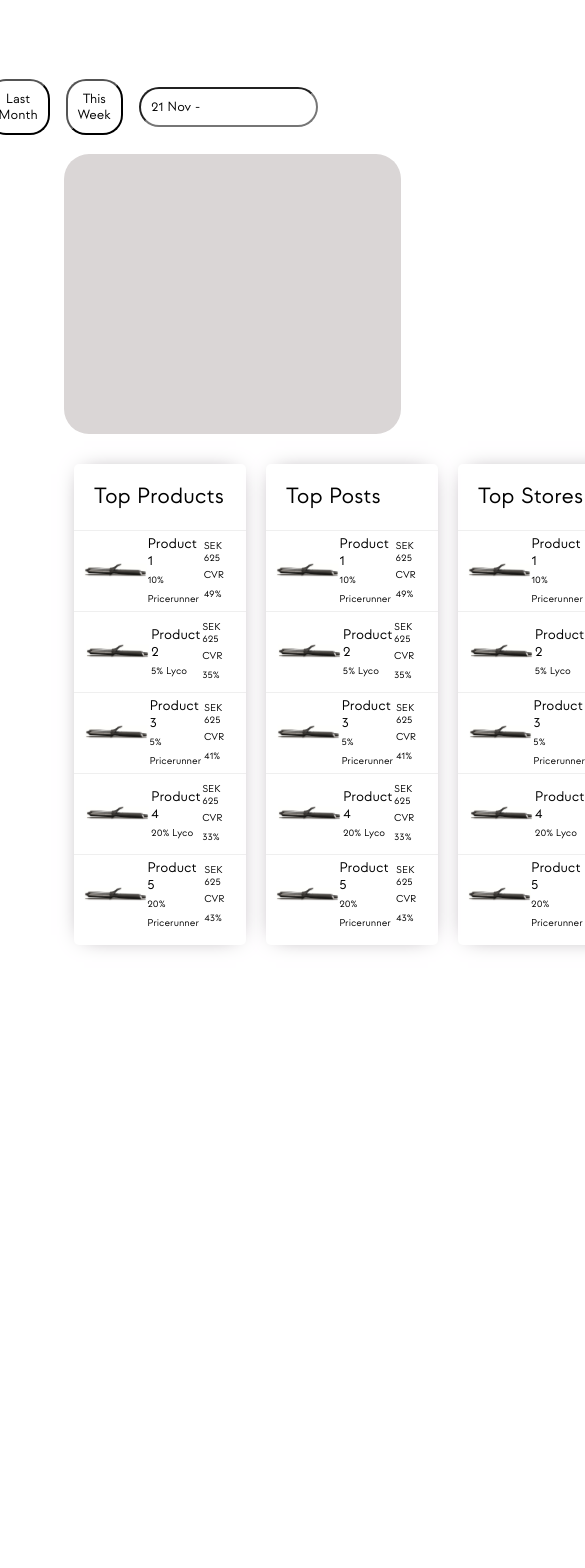
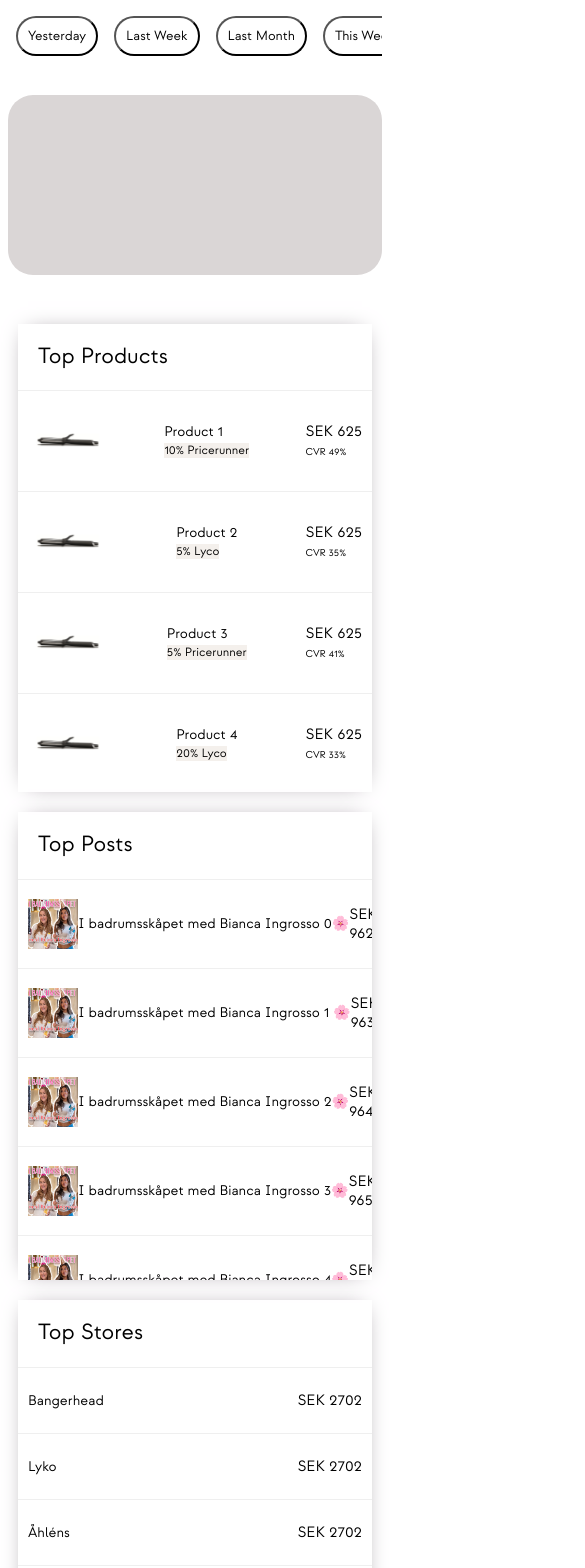
Before and after one commit to Varun-Brainvire/creators-dashboard, a Next.js app: page / in a window 390 px wide. Shown: the top 1568 px of the page, 585 px wide, since content can reach past the window. Before the commit the page ends 1046 px from the top, so only its background shows below. Built offline with nearby package versions, Linux system fonts and the light colour scheme.

Commit message:
Added mobile responsive and css changes , showed data dynamically in bottom components

```diff
--- /dev/null
+++ b/TopPostData.json
@@ -0,0 +1,45 @@
+[
+    {
+        "id":1,
+        "title":"I badrumsskåpet med Bianca Ingrosso 0🌸",
+        "price":"SEK 962",
+        "postImage":"",
+        "flag":"post"
+    },
+    {
+        "id":2,
+        "title":"I badrumsskåpet med Bianca Ingrosso 1 🌸",
+        "price":"SEK 963",
+        "flag":"post"
+    },
+    {
+        "id":3,
+        "title":"I badrumsskåpet med Bianca Ingrosso 2🌸",
+        "price":"SEK 964",
+        "flag":"post"
+    },
+    {
+        "id":4,
+        "title":"I badrumsskåpet med Bianca Ingrosso 3🌸",
+        "price":"SEK 965",
+        "flag":"post"
+    },
+    {
+        "id":5,
+        "title":"I badrumsskåpet med Bianca Ingrosso 4🌸",
+        "price":"SEK 966",
+        "flag":"post"
+    },
+    {
+        "id":6,
+        "title":"I badrumsskåpet med Bianca Ingrosso 5🌸",
+        "price":"SEK 967",
+        "flag":"post"
+    },
+    {
+        "id":7,
+        "title":"I badrumsskåpet med Bianca Ingrosso 6🌸",
+        "price":"SEK 968",
+        "flag":"post"
+    }
+]
--- a/TopProductData.json
+++ b/TopProductData.json
@@ -54,8 +54,8 @@
     "name": "Product 6",
     "image": "../product-images/prada-persona-eau-de-parfum-50-ml-1251-345-0050_1.jpg.svg",
     "price": 273,
-    "flag":"post",
     "type": "Lyco",
+    "flag":"product",
     "percent": 4,
     "cvrPercent": 35
   },
@@ -64,8 +64,8 @@
     "name": "Product 7",
     "image": "../product-images/ghd-curve-soft-curl-tong-1121-121-0000_1.jpg.svg",
     "price": 493,
-    "flag":"post",
     "type": "Pricerunner",
+    "flag":"product",
     "percent": 11,
     "cvrPercent": 12
   },
@@ -74,8 +74,8 @@
     "name": "Product 8",
     "image": "../product-images/deodoc-paris-to-persia-intimtval-100ml-1643-107-0100_1.png.svg",
     "price": 647,
-    "flag":"post",
     "type": "Lyco",
+    "flag":"product",
     "percent": 7,
     "cvrPercent": 23
   },
@@ -84,8 +84,8 @@
     "name": "Product 9",
     "image": "../product-images/deodoc-paris-to-persia-intimtval-100ml-1643-107-0100_1.png.svg",
     "price": 791,
-    "flag":"post",
     "type": "Pricerunner",
+    "flag":"product",
     "percent": 2,
     "cvrPercent": 21
   },
@@ -94,8 +94,8 @@
     "name": "Product 10",
     "image": "../product-images/skarmavild.svg",
     "price": 15,
-    "flag":"post",
     "type": "Lyco",
+    "flag":"product",
     "percent": 10,
     "cvrPercent": 47
   },
@@ -104,8 +104,8 @@
     "name": "Product 11",
     "image": "../product-images/prada-persona-eau-de-parfum-50-ml-1251-345-0050_1.jpg.svg",
     "price": 11,
-    "flag":"stories",
     "type": "Pricerunner",
+    "flag":"product",
     "percent": 10,
     "cvrPercent": 22
   },
@@ -114,8 +114,8 @@
     "name": "Product 12",
     "image": "../product-images/deodoc-paris-to-persia-intimtval-100ml-1643-107-0100_1.png.svg",
     "price": 439,
-    "flag":"stories",
     "type": "Lyco",
+    "flag":"product",
     "percent": 7,
     "cvrPercent": 14
   },
@@ -124,8 +124,8 @@
     "name": "Product 13",
     "image": "../product-images/ghd-curve-soft-curl-tong-1121-121-0000_1.jpg.svg",
     "price": 791,
-    "flag":"stories",
     "type": "Pricerunner",
+    "flag":"product",
     "percent": 18,
     "cvrPercent": 14
   },
@@ -134,8 +134,8 @@
     "name": "Product 14",
     "image": "../product-images/skarmavild.svg",
     "price": 301,
-    "flag":"stories",
     "type": "Lyco",
+    "flag":"product",
     "percent": 18,
     "cvrPercent": 32
   },
@@ -144,8 +144,8 @@
     "name": "Product 15",
     "image": "../product-images/prada-persona-eau-de-parfum-50-ml-1251-345-0050_1.jpg.svg",
     "price": 995,
-    "flag":"stories",
     "type": "Pricerunner",
+    "flag":"product",
     "percent": 7,
     "cvrPercent": 12
   },
@@ -154,8 +154,8 @@
     "name": "Product 16",
     "image": "../product-images/deodoc-paris-to-persia-intimtval-100ml-1643-107-0100_1.png.svg",
     "price": 633,
+    "type": "Lyco",
     "flag":"product",
-    "type": "Lyco",
     "percent": 15,
     "cvrPercent": 48
   },
@@ -164,8 +164,8 @@
     "name": "Product 17",
     "image": "../product-images/ghd-curve-soft-curl-tong-1121-121-0000_1.jpg.svg",
     "price": 872,
-    "flag":"stories",
     "type": "Pricerunner",
+    "flag":"product",
     "percent": 10,
     "cvrPercent": 20
   },
@@ -174,8 +174,8 @@
     "name": "Product 18",
     "image": "../product-images/deodoc-paris-to-persia-intimtval-100ml-1643-107-0100_1.png.svg",
     "price": 488,
-    "flag":"post",
     "type": "Lyco",
+    "flag":"product",
     "percent": 0,
     "cvrPercent": 39
   },
@@ -184,8 +184,8 @@
     "name": "Product 19",
     "image": "../product-images/skarmavild.svg",
     "price": 497,
-    "flag":"stories",
     "type": "Pricerunner",
+    "flag":"product",
     "percent": 14,
     "cvrPercent": 29
   },
@@ -194,8 +194,8 @@
     "name": "Product 20",
     "image": "../product-images/prada-persona-eau-de-parfum-50-ml-1251-345-0050_1.jpg.svg",
     "price": 608,
-    "flag":"post",
     "type": "Lyco",
+    "flag":"product",
     "percent": 12,
     "cvrPercent": 11
   }
--- /dev/null
+++ b/TopStoresData.json
@@ -0,0 +1,87 @@
+[
+    {
+        "id":1,
+        "storeName":"Bangerhead",
+        "price":"SEK 2702",
+        "flag":"stores"
+    },
+    {
+        "id":2,
+        "storeName":"Lyko",
+        "price":"SEK 2702",
+        "flag":"stores"
+    },
+    {
+        "id":3,
+        "storeName":"Åhléns",
+        "price":"SEK 2702",
+        "flag":"stores"
+    },
+    {
+        "id":4,
+        "storeName":"Meds",
+        "price":"SEK 2702",
+        "flag":"stores"
+    },
+    {
+        "id":5,
+        "storeName":"Kicks",
+        "price":"SEK 2702",
+        "flag":"stores"
+    },
+    {
+        "id":6,
+        "storeName":"Bangerhead",
+        "price":"SEK 2702",
+        "flag":"stores"
+    },
+    {
+        "id":7,
+        "storeName":"Lyko",
+        "price":"SEK 2702",
+        "flag":"stores"
+    },
+    {
+        "id":8,
+        "storeName":"Åhléns",
+        "price":"SEK 2702",
+        "flag":"stores"
+    },
+    {
+        "id":9,
+        "storeName":"Meds",
+        "price":"SEK 2702",
+        "flag":"stores"
+    },
+    {
+        "id":10,
+        "storeName":"Kicks",
+        "price":"SEK 2702",
+        "flag":"stores"
+    },
+    {
+        "id":11,
+        "storeName":"Bangerhead",
+        "price":"SEK 2702",
+        "flag":"stores"
+    },
+    {
+        "id":12,
+        "storeName":"Lyko",
+        "price":"SEK 2702",
+        "flag":"stores"
+    },
+    {
+        "id":13,
+        "storeName":"Åhléns",
+        "price":"SEK 2702",
+        "flag":"stores"
+    },
+    {
+        "id":14,
+        "storeName":"Meds",
+        "price":"SEK 2702",
+        "flag":"stores"
+    }
+
+]
--- a/src/components/CardComponent.tsx
+++ b/src/components/CardComponent.tsx
@@ -8,6 +8,8 @@ import {
 } from "./styles/button.styles";
 import Image from "next/image";
 import image from "../../public/productimg/curvsoftcurvlong.svg";
+import PostImage from "../../public/postimg/twogirl.png";
+import Arrow from "../../public/reshot-icon-arrow-chevron-right-WDGHUKQ634.svg"
 
 interface Product {
   id: number;
@@ -19,7 +21,14 @@ interface Product {
   cvrPercent: number;
 }
 
-const CardComponent = (props: Product,title:string) => {
+interface Post{
+  id: number;
+  title:string;
+  price:number;
+  flag:string
+}
+
+const CardComponent = (props: Product | Post, title: string) => {
   console.log(props, "Inside Card Component");
 
   const [data, setData] = useState({});
@@ -32,12 +41,19 @@ const CardComponent = (props: Product,title:string) => {
 
   return (
     <>
+    <div>
       <OneCardComponent>{props.title}</OneCardComponent>
+      {/* <svg>
+        <polygon points="7.293 4.707 14.586 12 7.293 19.293 8.707 20.707 17.414 12 8.707 3.293 7.293 4.707">
+        </polygon>
+      </svg> */}
+      {/* {Arrow} */}
+    </div>
       <MainWrapper>
         {props.productData.map((details) => {
+          if (details.flag === "product") {
             return (
               <>
-
                 <ProductContent>
                   <Image src={image} height={80} width={80} alt="hi" />
                   <TitleDiv>
@@ -53,12 +69,56 @@ const CardComponent = (props: Product,title:string) => {
                     </span>
                   </SekDiv>
                 </ProductContent>
-
               </>
             );
+          }
+          if (details.flag === "post") {
+            return (
+              <>
+                <ProductContent>
+                  <Image src={PostImage} height={50} width={50} alt="post" />
+                  <TitleDiv>
+                    <p>
+                      {details.title}
+                    </p>
+                    {/* <span>{details.price}</span> */}
+                  </TitleDiv>
+                  <SekDiv>
+                    <p>
+                      {details.price}
+                    </p>
+                    {/* <span style={{ fontWeight: "10px" }}>
+                      CVR {details.cvrPercent + "%"}{" "}
+                    </span> */}
+                  </SekDiv>
+                </ProductContent>
+              </>
+            );
+          }
+
+          if (details.flag === "stores") {
+            return (
+              <>
+                <ProductContent>
+                  {/* <Image src={PostImage} height={50} width={50} alt="post" /> */}
+                  <TitleDiv>
+                    <p>{details.storeName}</p>
+                    {/* <span>{details.price}</span> */}
+                  </TitleDiv>
+                  <SekDiv>
+                    <p style={{ margin: "0px", fontWeight: "12px" }}>
+                      {details.price}
+                    </p>
+                    {/* <span style={{ fontWeight: "10px" }}>
+                      CVR {details.cvrPercent + "%"}{" "}
+                    </span> */}
+                  </SekDiv>
+                </ProductContent>
+              </>
+            );
+          }
         })}
       </MainWrapper>
-
     </>
   );
 };
--- a/src/components/ProductComponent.tsx
+++ b/src/components/ProductComponent.tsx
@@ -8,21 +8,44 @@ import {
 } from "./styles/button.styles";
 import CardComponent from "./CardComponent";
 import TopProductData from "../../TopProductData.json";
+import TopPost from "../../TopPostData.json";
+import TopStores from "../../TopStoresData.json";
 
 const ProductComponent = () => {
-  console.log(TopProductData);
+  // console.log(TopProductData);
   return (
     <CardsComponentContainer>
       {/* <ContentDiv /> */}
       <Columns>
-        <Column flex={"flex"} flexDirection={"column"} size={3}>
+        <Column
+          flex={"flex"}
+          flexDirection={"column"}
+          size={4}
+          sizeMd={12}
+          sizeLg={12}
+          sizeSm={12}
+        >
           <CardComponent productData={TopProductData} title="Top Products" />
         </Column>
-        <Column flex={"flex"} flexDirection={"column"} size={3}>
-          <CardComponent productData={TopProductData} title="Top Posts" />
+        <Column
+          flex={"flex"}
+          flexDirection={"column"}
+          size={4}
+          sizeMd={12}
+          sizeLg={12}
+          sizeSm={12}
+        >
+          <CardComponent productData={TopPost} title="Top Posts" />
         </Column>
-        <Column flex={"flex"} flexDirection={"column"} size={3}>
-          <CardComponent productData={TopProductData} title="Top Stores" />
+        <Column
+          flex={"flex"}
+          flexDirection={"column"}
+          size={4}
+          sizeMd={12}
+          sizeLg={12}
+          sizeSm={12}
+        >
+          <CardComponent productData={TopStores} title="Top Stores" />
         </Column>
       </Columns>
     </CardsComponentContainer>
--- a/src/components/styles/ChartDiv.styles.tsx
+++ b/src/components/styles/ChartDiv.styles.tsx
@@ -2,9 +2,15 @@ import styled from "styled-components";
 
 export const ChartDiv = styled.div`
   /* margin: 50px; */
-  padding: 50px;
+  /* padding: 50px; */
   background-color: #dad6d6;
   border-radius: 25px;
-  width: 90.6%;
+  /* width: 90.6%; */
   height: 180px;
 `;
+
+export const LineChartDiv = styled.div`
+  height: auto;
+  width: 90.6%;
+  background-color: aqua;
+`
--- a/src/components/styles/button.styles.tsx
+++ b/src/components/styles/button.styles.tsx
@@ -19,6 +19,7 @@ export const Button = styled.button`
   border-radius: 20px;
   margin: 8px;
   padding: 10px;
+  white-space: nowrap;
   /* float: right; */
 `;
 
@@ -28,22 +29,44 @@ export const Container = styled.div`
   /* border: 1px solid red; */
   justify-content: center;
   margin: auto;
-  height: 122vh;
+  /* height: 122vh; */
   /* align-items: center; */
-  width: 70%;
+  /* width: 70%; */
+  max-width: 1440px;
 `;
 
 export const ButtonContainer = styled.div`
-  height: 32px;
+  /* height: 32px; */
   display: flex;
   justify-content: flex-end;
   align-items: center;
   margin-bottom: 31px;
+  flex-wrap: nowrap;
+  overflow-x: auto;
   .rdrMonths {
     .rdrStartEdge,
     .rdrInRange {
       background: red !important;
     }
+  }
+  /* max-height: 47.5vh; */
+  /* overflow-x: scroll; */
+
+  &::-webkit-scrollbar {
+    /* width: 1px; */
+    background: #f1f1f1;
+  }
+
+  @media (max-width: 576px) {
+    overflow-x: scroll;
+    justify-content: flex-start;
+    /* border-radius: 0px; */
+  }
+
+  @media (max-width: 768px) {
+    overflow-x: scroll;
+    justify-content: flex-start;
+    /* border-radius: 0px; */
   }
 `;
 
@@ -99,6 +122,30 @@ export const Columns = styled.div`
   height: 100%;
   width: 100%;
   display: flex;
+
+  @media (max-width: 1200px) {
+    display: flex;
+    flex-direction: column;
+    padding: 5% 0 5% 0;
+  }
+
+  @media (max-width: 992px) {
+    display: flex;
+    flex-direction: column;
+    padding: 5% 0 5% 0;
+  }
+
+  @media (max-width: 768px) {
+    display: flex;
+    flex-direction: column;
+    padding: 5% 0 5% 0;
+  }
+
+  @media (max-width: 576px) {
+    display: flex;
+    flex-direction: column;
+    padding: 5% 0 5% 0;
+  }
 `;
 
 export const Column = styled.div<ColumnProps>`
@@ -113,6 +160,26 @@ export const Column = styled.div<ColumnProps>`
   -webkit-box-shadow: 0px 0px 22px -10px rgba(130, 120, 130, 1);
   -moz-box-shadow: 0px 0px 22px -10px rgba(130, 120, 130, 1);
   box-shadow: 0px 0px 22px -10px rgba(130, 120, 130, 1);
+
+  @media (max-width: 576px) {
+    flex: ${({ sizeSm }) => sizeSm};
+    border-radius: 0px;
+  }
+
+  @media (max-width: 768px) {
+    flex: ${({ sizeMd }) => sizeMd};
+    border-radius: 0px;
+  }
+
+  @media (max-width: 992px) {
+    flex: ${({ sizeLg }) => sizeLg};
+    border-radius: 0px;
+  }
+
+  @media (max-width: 1200px) {
+    flex: ${({ sizeXl }) => sizeXl};
+    border-radius: 0px;
+  }
 `;
 
 export const OneCardComponent = styled.p`
@@ -133,23 +200,27 @@ export const CardsComponentContainer = styled.div`
 export const ProductContent = styled.div`
   display: flex;
   align-items: center;
-  justify-content: space-evenly;
-  padding: 0px 10px 0px 10px;
+  justify-content: space-between;
+  padding: 10px;
   border-bottom: 1px solid #efefef;
 `;
 
 export const TitleDiv = styled.div`
   p {
     font-size: 14px;
+    overflow: hidden;
+    text-overflow: ellipsis;
+    white-space: nowrap;
   }
   span {
-    font-size: 10px;
+    font-size: 12px;
+    background-color: #f4f0ec;
   }
 `;
 
 export const SekDiv = styled.div`
   p {
-    font-size: 10px;
+    font-size: 15px;
   }
   span {
     font-size: 10px;
@@ -164,3 +235,7 @@ export const MainWrapper = styled.div`
     background: #f1f1f1;
   }
 `;
+
+export const TitleContainer = styled.div`
+  border-color: #0668be;
+`;
--- a/src/pages/index.tsx
+++ b/src/pages/index.tsx
@@ -17,8 +17,9 @@ export default function Home() {
       {/* <h1>Hello</h1> */}
       {/* <h1>Text for testing fonts</h1> */}
       <Buttons />
-      <ChartDiv />
+      <ChartDiv>
       {/* <Chart /> */}
+      </ChartDiv>
       <ProductComponent />
     </Container>
   )
```
Also changed, not shown: src/components/Chart.tsx (+39 -19 lines), src/styles/globals.css (+5 -5 lines), public/postimg/twogirl.png (added), public/reshot-icon-arrow-chevron-right-WDGHUKQ634.svg (added). Lines whose indentation alone changed are shown as unchanged.
